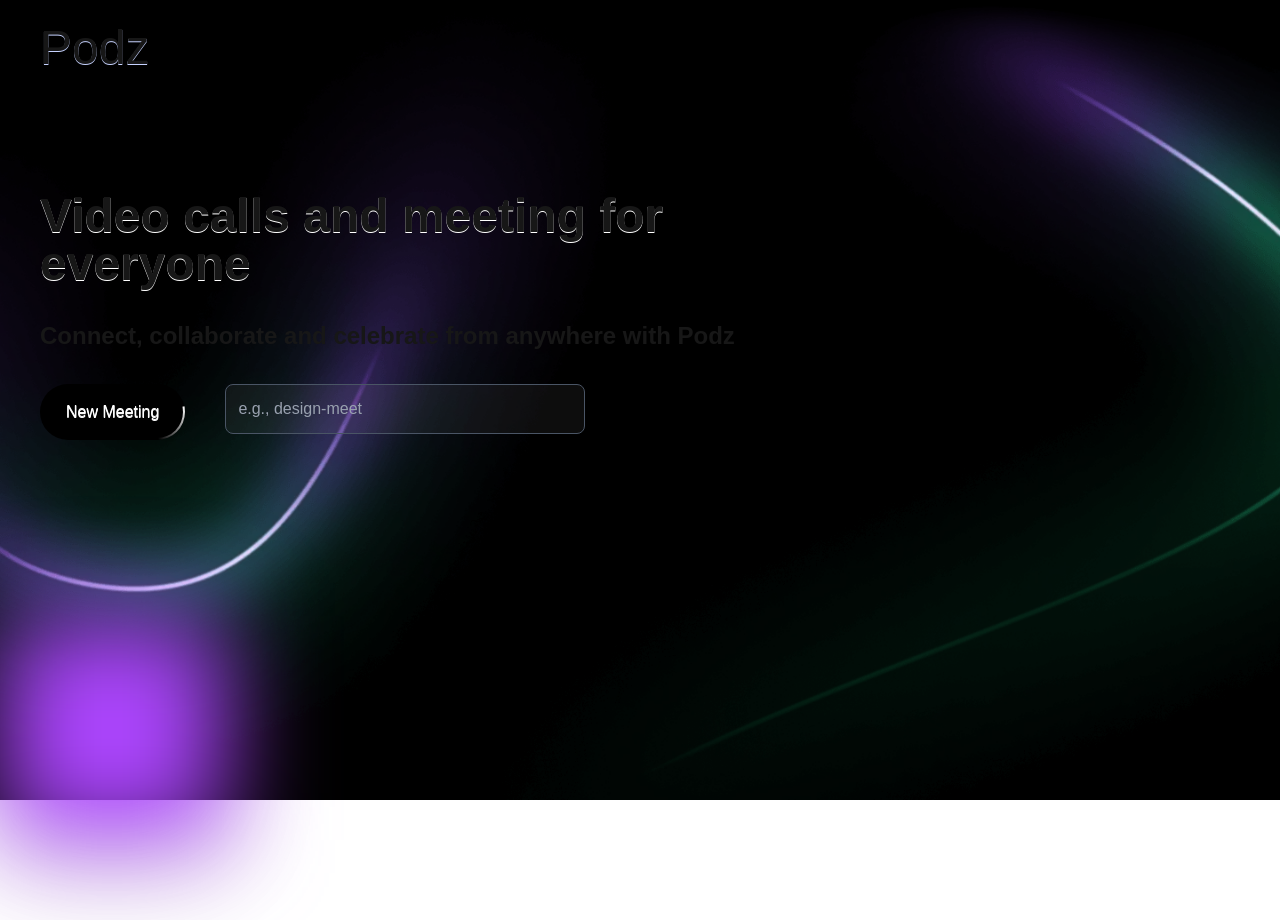
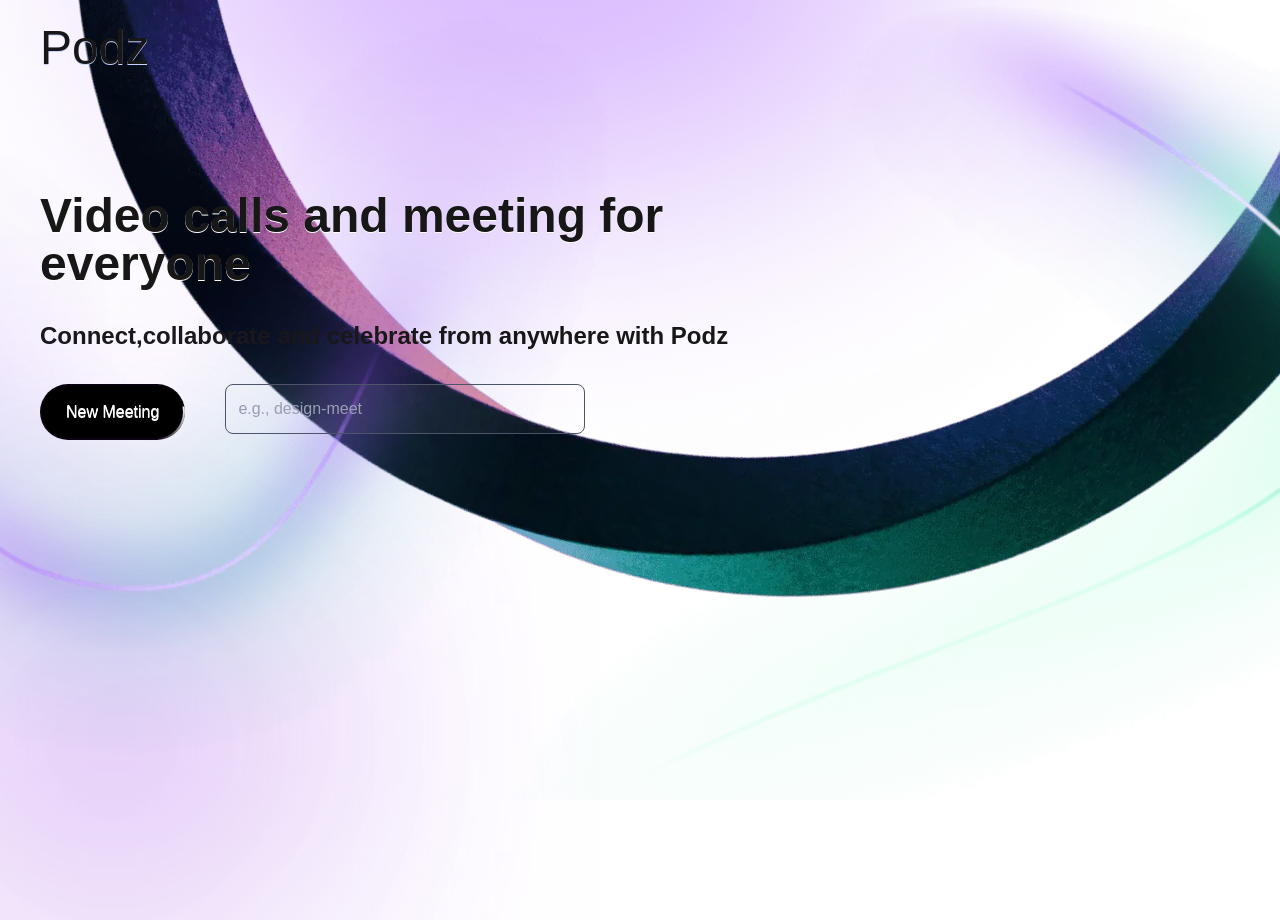
Before and after one commit to taranpreet26-singh/Podz-Frontend, a Next.js app: page / in a window 1280 px wide. Shown: the top 920 px of the page. Built offline with nearby package versions, Linux system fonts and the light colour scheme.

Commit message:
fix issue

```diff
--- a/app/page.tsx
+++ b/app/page.tsx
@@ -25,40 +25,39 @@ export default function Home() {
       toast.error('Please Provide Room')
     }
   }
-  return<div
-  className="w-full h-screen overflow-hidden bg-black pt-6 px-6 lg:px-10 bg-[url('/images/ring-light.webp')] bg-cover bg-no-repeat"
->
-  <nav>
+  return <div className="w-full h-[100vh] overflow-hidden bg-black pt-6 px-6 lg:px-10 "  style={{background:"url('/images/ring-light.webp')",backgroundSize:"cover",backgroundRepeat:"no-repeat"}}>
+    <nav className="">
       <h1 className="text-5xl text-shadow-2xs text-shadow-indigo-200">Podz</h1>
     </nav>
 
-  <main className="flex w-[60%] py-30 h-full">
-    <div>
-      <h1 className="text-3xl pr-10 lg:text-5xl font-bold text-shadow-2xs text-shadow-white">
-        Video calls and meeting for everyone
-      </h1>
-      <p className="text-2xl mt-8 font-semibold">
-        Connect, collaborate and celebrate from anywhere with Podz
-      </p>
+    <main className="flex w-[60%] py-30   h-full ">
+      <div className="">
+        <h1 className="text-3xl pr-10 lg:text-5xl  font-bold text-shadow-2xs text-shadow-white ">Video calls and meeting for everyone</h1>
+        <p className="text-2xl mt-8   font-semibold">Connect,collaborate and celebrate from anywhere with Podz</p>
         <div className="flex flex-col-reverse lg:flex-row cursor-pointer gap-2 lg:gap-10 mt-8" onClick={handleMeeting}>
-        <Button>New Meeting</Button>
-        <div onClick={(e) => { e.stopPropagation(); }} className="w-full lg:w-1/2 h-full">
+            <Button>
+              New Meeting
+            </Button>
+          <div onClick={(e)=>{e.stopPropagation()}} className="w-full lg:w-1/2 h-full">
           <input
             type="text"
             id="room"
             value={room}
-            onChange={(e) => setRoom(e.target.value)}
+            onChange={(e:React.ChangeEvent<HTMLInputElement>)=>{setRoom(e.target.value)}}
             placeholder="e.g., design-meet"
             className="w-full p-3 rounded-lg border border-gray-600 bg-white/5 placeholder-gray-400 text-white focus:outline-none focus:ring-2 focus:ring-white/60 transition duration-300"
             />
             </div>
         </div>
       </div>
+      <div>
+      </div>
     </main>
-  <div className="absolute -bottom-10 left-0 w-56 drop-shadow-2xl h-56 blur-[50px] bg-purple-500"></div>
-  <div className="absolute z-[-1] overflow-visible -top-20 right-0 rotate-[20deg] scale-125">
-    <Image src={'/images/right-rope.webp'} width={1000} height={1000} alt="rope" className="w-full h-full" />
+    <div className="absolute -bottom-10 left-0 w-56 drop-shadow-2xl  h-56 blur-[150px] bg-purple-500 ">
     </div>
-  <Toaster position="top-right" />
+    <div className="absolute z-[-1] overflow-hidden -top-20 right-0 rotate-[20deg] scale-125">
+      <Image src={'/images/right-rope.webp'} width={1000} height={1000} alt="rope" className="w-full h-full"/>
+    </div>
+    <Toaster position="top-right"/>
   </div>
 }
```
Lines whose indentation alone changed are shown as unchanged.
